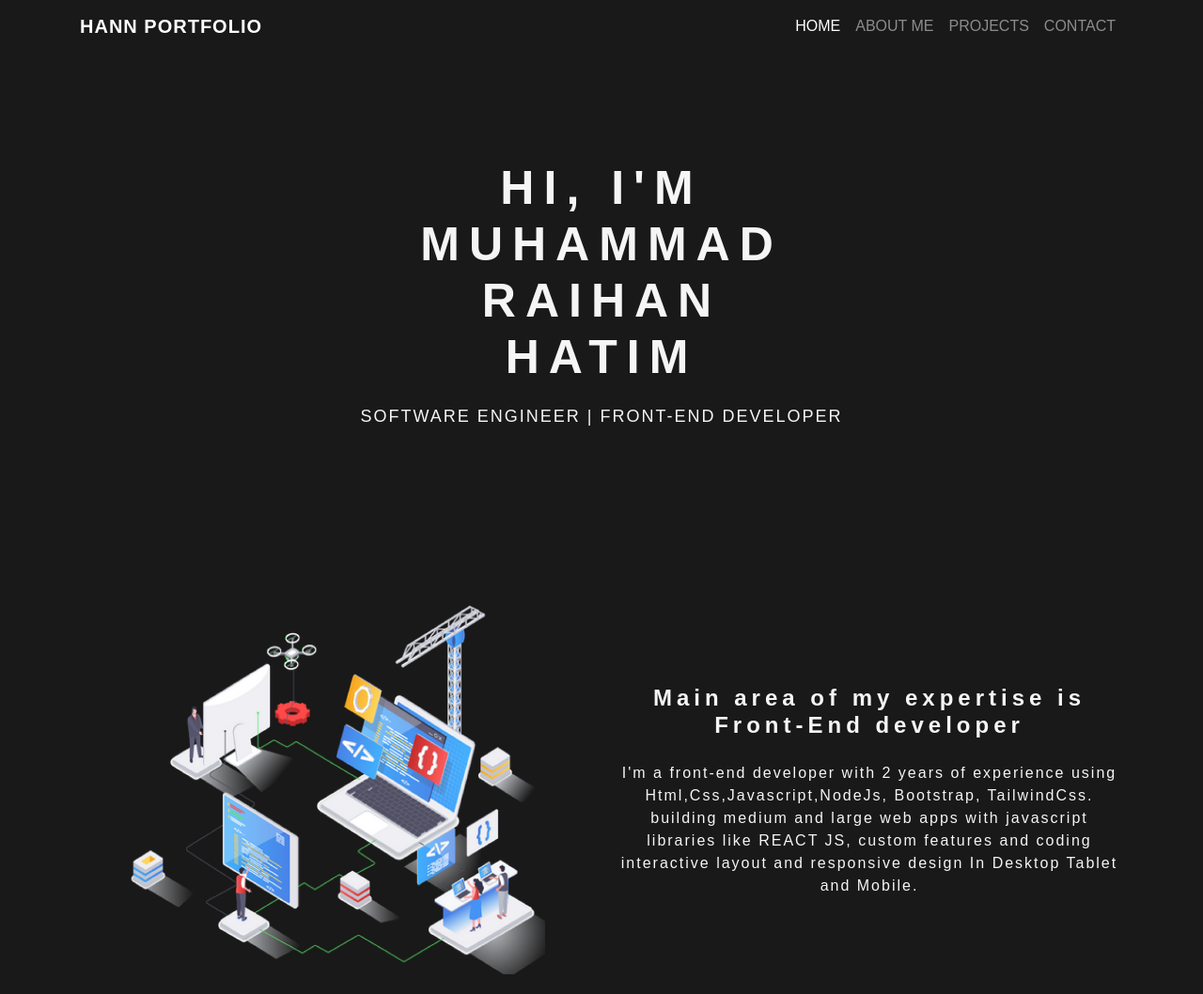
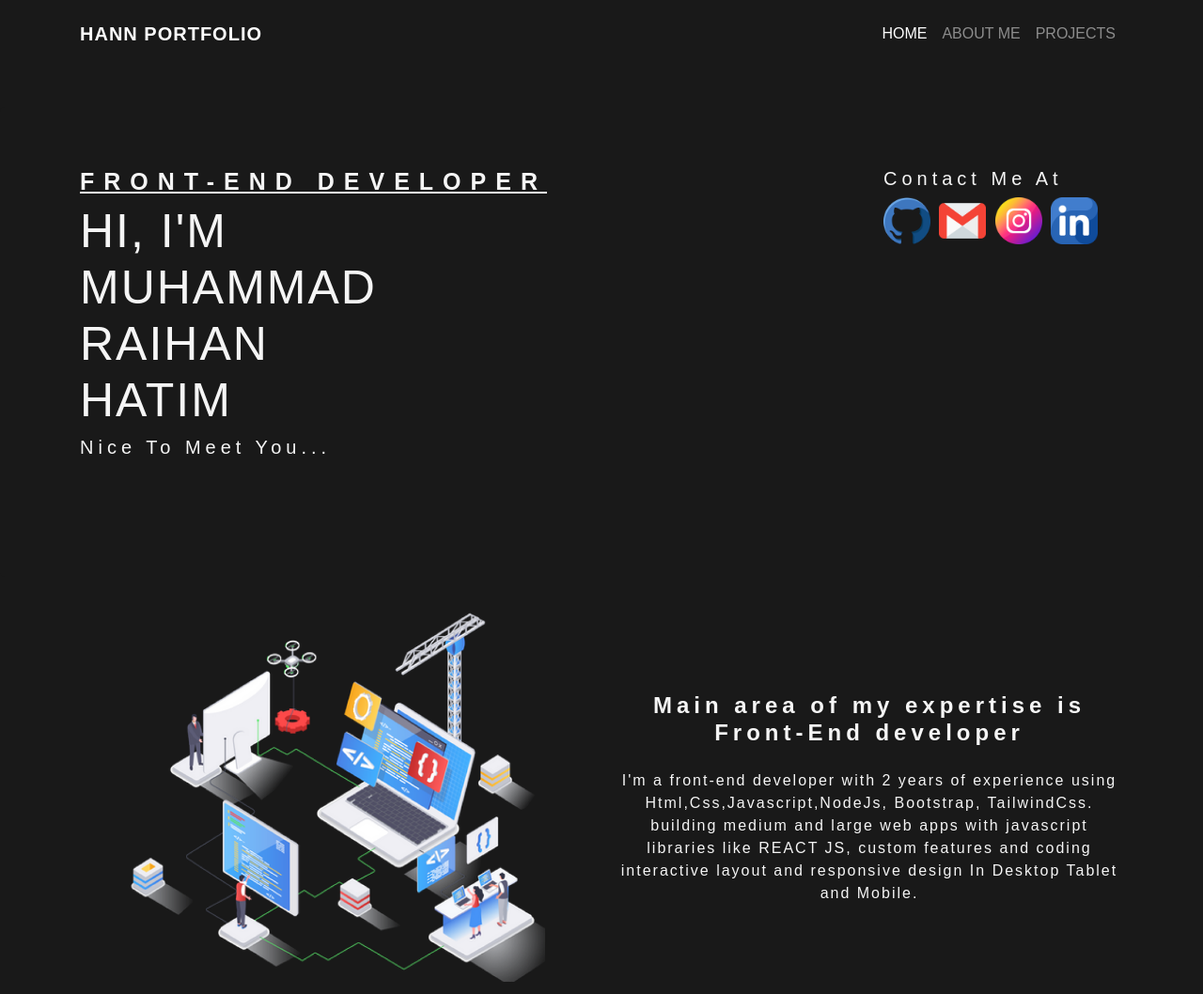
Before and after one commit to mraihanhatim04/portfolio, a plain HTML site: page index.html in a window 1280 px wide. Shown: the top 1058 px of the page at 94% size. Drawn offline with nearby package versions, Linux system fonts and the light colour scheme; a web font is replaced by a local one.

Commit message:
edit index, script, style

```diff
--- a/index.html
+++ b/index.html
@@ -17,7 +17,7 @@
   <body>
     <!-- NAVBAR -->
     <nav class="navbar navbar-expand-lg navbar-dark" data-aos="zoom-in" data-aos-duration="2000">
-      <div class="container">
+      <div class="container mt-2">
         <a class="navbar-brand" href="#">HANN PORTFOLIO</a>
         <button class="navbar-toggler" type="button" data-bs-toggle="collapse" data-bs-target="#navbarNav" aria-controls="navbarNav" aria-expanded="false" aria-label="Toggle navigation">
           <span class="navbar-toggler-icon"></span>
@@ -33,9 +33,6 @@
             <li class="nav-item">
               <a class="nav-link" href="#projects">PROJECTS</a>
             </li>
-            <li class="nav-item">
-              <a class="nav-link" href="#">CONTACT</a>
-            </li>
           </ul>
         </div>
       </div>
@@ -45,15 +42,32 @@
     <!-- JUMBOTRON -->
     <section class="jumbotron" data-aos="zoom-in" data-aos-duration="1000">
       <div class="container">
-        <div class="row text-center align-items-center">
-          <div class="col">
-            <h1 class="display-4">
+        <div class="row">
+          <div class="col-md-9">
+            <h1 class="lead"><u>FRONT-END DEVELOPER</u></h1>
+            <h4>
               <span>HI, I'M</span> <br />
               <span>MUHAMMAD</span><br />
               <span>RAIHAN</span><br />
               <span>HATIM</span>
-            </h1>
-            <p class="lead">SOFTWARE ENGINEER | FRONT-END DEVELOPER</p>
+            </h4>
+            <h5 class="ntmy">Nice To Meet You...</h5>
+            <br />
+          </div>
+          <div class="col-md-3">
+            <h5>Contact Me At</h5>
+            <a href="">
+              <img src="img/icon/github.png" alt="" width="50px" />
+            </a>
+            <a href="">
+              <img src="img/icon/gmail.png" alt="" width="50px" />
+            </a>
+            <a href="">
+              <img src="img/icon/instagram.png" alt="" width="50px" />
+            </a>
+            <a href="">
+              <img src="img/icon/linkedin.png" alt="" width="50px" />
+            </a>
           </div>
         </div>
       </div>
@@ -125,6 +139,10 @@
     </section>
     <!-- AKHIR PROJECTS -->
 
+    <!-- CONTACT -->
+    <section class="contact"></section>
+    <!-- AKHIR CONTACT -->
+
     <br /><br /><br /><br /><br /><br /><br /><br /><br /><br /><br /><br /><br />
 
     <script src="https://cdn.jsdelivr.net/npm/bootstrap@5.3.3/dist/js/bootstrap.bundle.min.js" integrity="sha384-YvpcrYf0tY3lHB60NNkmXc5s9fDVZLESaAA55NDzOxhy9GkcIdslK1eN7N6jIeHz" crossorigin="anonymous"></script>
--- a/script.js
+++ b/script.js
@@ -1,5 +1,5 @@
-new TypeIt(".display-4", {
-  speed: 30,
+new TypeIt(".ntmy", {
+  speed: 100,
   waitUntilVisible: true,
 }).go();
 
--- a/style.css
+++ b/style.css
@@ -33,15 +33,21 @@ body {
 }
 
 .jumbotron h1 {
-  font-size: 50px;
+  font-size: 25px;
   font-weight: bold;
   letter-spacing: 10px;
 }
-.jumbotron p {
-  font-size: 18px;
-  margin-top: 20px;
+.jumbotron h4 {
+  font-size: 50px;
   letter-spacing: 2px;
-  font-family: sans-serif;
+}
+.jumbotron h5 {
+  font-size: 20px;
+  letter-spacing: 5px;
+}
+.jumbotron a {
+  letter-spacing: 5px;
+  text-decoration: none;
 }
 /* Akhir Jumbotron */
 
@@ -91,8 +97,4 @@ body {
   color: whitesmoke;
   font-family: sans-serif;
 }
-
-.modal {
-  color: rgb(35, 35, 35);
-}
 /* Akhir Card */
```
